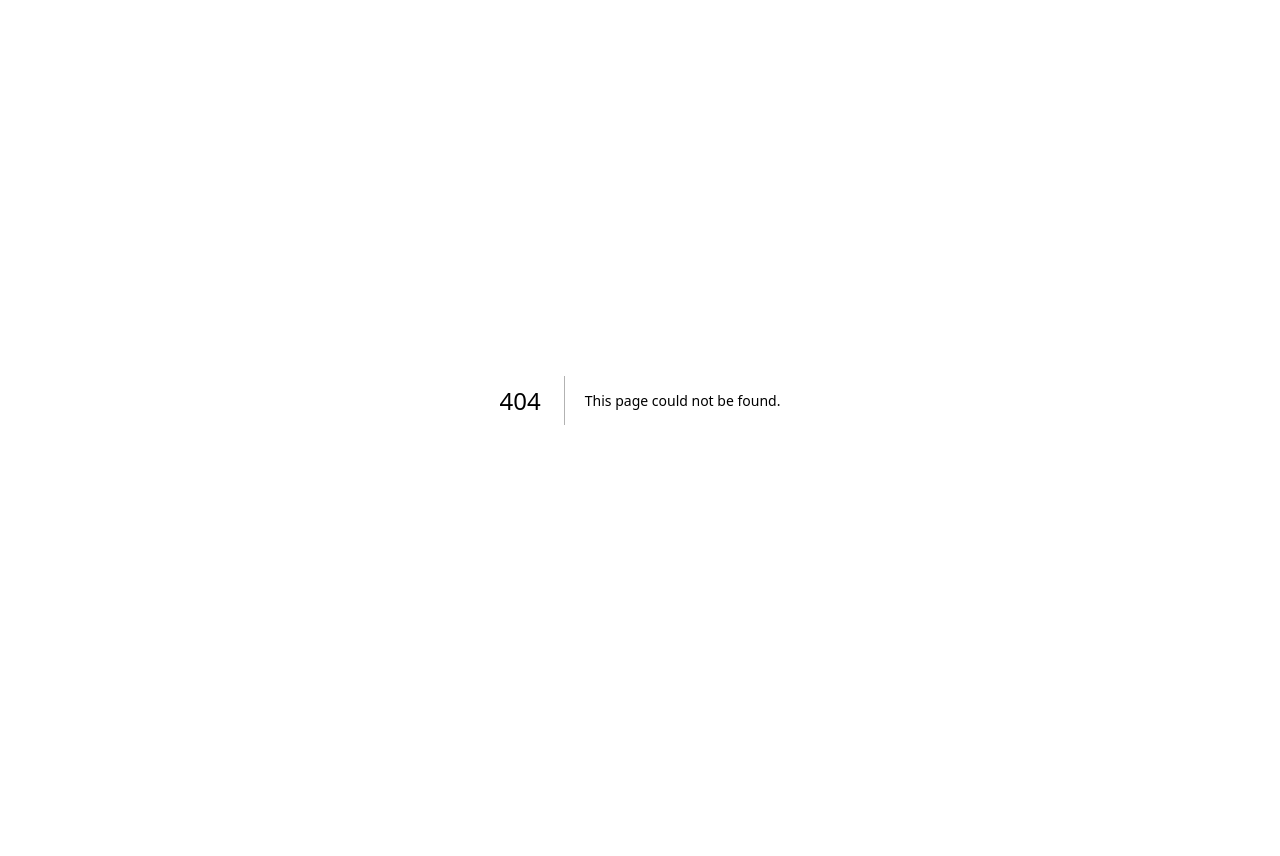
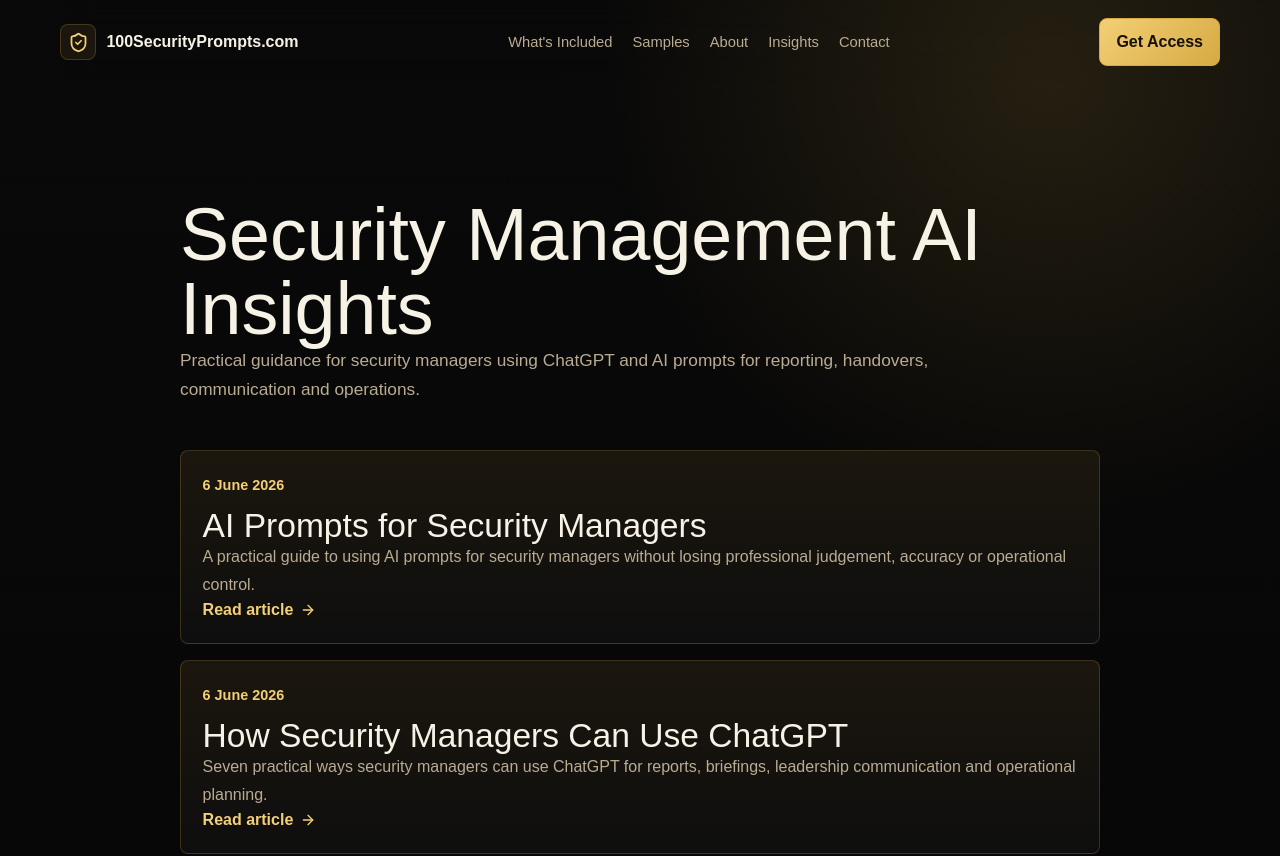
Before and after one commit to nads1983-coder/100securityprompts, a Next.js app: page /insights in a window 1280 px wide. Before the commit this address had no page. Shown: the top 856 px of the page. Before the commit the page ends 800 px from the top, so only its background shows below. Built offline with nearby package versions, Linux system fonts and the light colour scheme.

Commit message:
Add insights publishing routes

```diff
--- /dev/null
+++ b/app/insights/[slug]/page.tsx
@@ -0,0 +1,106 @@
+import Link from "next/link";
+import { notFound } from "next/navigation";
+import type { Metadata } from "next";
+import { ArrowLeft } from "lucide-react";
+import { BreadcrumbJsonLd } from "@/components/site/breadcrumb-json-ld";
+import { SiteFooter } from "@/components/site/footer";
+import { SiteHeader } from "@/components/site/header";
+import { blogPosts, product, siteUrl } from "@/lib/site/content";
+
+type InsightsPageProps = {
+  params: Promise<{
+    slug: string;
+  }>;
+};
+
+export function generateStaticParams() {
+  return blogPosts.map((post) => ({ slug: post.slug }));
+}
+
+export async function generateMetadata({
+  params,
+}: InsightsPageProps): Promise<Metadata> {
+  const { slug } = await params;
+  const post = blogPosts.find((item) => item.slug === slug);
+
+  if (!post) {
+    return {};
+  }
+
+  return {
+    title: post.title,
+    description: post.description,
+    alternates: {
+      canonical: `/insights/${post.slug}`,
+    },
+    openGraph: {
+      title: post.title,
+      description: post.description,
+      url: `${siteUrl}/insights/${post.slug}`,
+      type: "article",
+      publishedTime: post.published,
+    },
+  };
+}
+
+export default async function InsightPostPage({ params }: InsightsPageProps) {
+  const { slug } = await params;
+  const post = blogPosts.find((item) => item.slug === slug);
+
+  if (!post) {
+    notFound();
+  }
+
+  const articleSchema = {
+    "@context": "https://schema.org",
+    "@type": "Article",
+    headline: post.title,
+    description: post.description,
+    datePublished: post.published,
+    dateModified: post.published,
+    author: {
+      "@type": "Person",
+      name: "Nadine Pierre",
+    },
+    publisher: {
+      "@type": "Organization",
+      name: product.brand,
+    },
+    mainEntityOfPage: `${siteUrl}/insights/${post.slug}`,
+  };
+
+  return (
+    <>
+      <script
+        type="application/ld+json"
+        dangerouslySetInnerHTML={{ __html: JSON.stringify(articleSchema) }}
+      />
+      <BreadcrumbJsonLd
+        crumbs={[
+          { name: "Home", path: "/" },
+          { name: "Insights", path: "/insights" },
+          { name: post.title, path: `/insights/${post.slug}` },
+        ]}
+      />
+      <SiteHeader />
+      <main className="content-page">
+        <article className="article-page">
+          <Link className="back-link" href="/insights">
+            <ArrowLeft size={16} aria-hidden="true" />
+            Insights
+          </Link>
+          <h1>{post.title}</h1>
+          <p className="article-description">{post.description}</p>
+          <time dateTime={post.published}>Published 6 June 2026</time>
+          {post.sections.map(([heading, body]) => (
+            <section key={heading}>
+              <h2>{heading}</h2>
+              <p>{body}</p>
+            </section>
+          ))}
+        </article>
+      </main>
+      <SiteFooter />
+    </>
+  );
+}
--- /dev/null
+++ b/app/insights/page.tsx
@@ -0,0 +1,52 @@
+import Link from "next/link";
+import type { Metadata } from "next";
+import { ArrowRight } from "lucide-react";
+import { BreadcrumbJsonLd } from "@/components/site/breadcrumb-json-ld";
+import { SiteFooter } from "@/components/site/footer";
+import { SiteHeader } from "@/components/site/header";
+import { blogPosts } from "@/lib/site/content";
+
+export const metadata: Metadata = {
+  title: "Insights",
+  description:
+    "Practical articles about AI prompts, ChatGPT, incident reports and AI tools for security managers.",
+  alternates: {
+    canonical: "/insights",
+  },
+};
+
+export default function InsightsPage() {
+  return (
+    <>
+      <BreadcrumbJsonLd
+        crumbs={[
+          { name: "Home", path: "/" },
+          { name: "Insights", path: "/insights" },
+        ]}
+      />
+      <SiteHeader />
+      <main className="content-page">
+        <section className="page-hero">
+          <h1>Security Management AI Insights</h1>
+          <p>
+            Practical guidance for security managers using ChatGPT and AI
+            prompts for reporting, handovers, communication and operations.
+          </p>
+        </section>
+        <section className="blog-list">
+          {blogPosts.map((post) => (
+            <article className="blog-card" key={post.slug}>
+              <time dateTime={post.published}>6 June 2026</time>
+              <h2>{post.title}</h2>
+              <p>{post.description}</p>
+              <Link href={`/insights/${post.slug}`}>
+                Read article <ArrowRight size={16} aria-hidden="true" />
+              </Link>
+            </article>
+          ))}
+        </section>
+      </main>
+      <SiteFooter />
+    </>
+  );
+}
--- a/app/sitemap.ts
+++ b/app/sitemap.ts
@@ -10,6 +10,7 @@ export default function sitemap(): MetadataRoute.Sitemap {
     "/terms-and-conditions",
     "/refund-policy",
     "/blog",
+    "/insights",
   ];
 
   return [
@@ -25,5 +26,11 @@ export default function sitemap(): MetadataRoute.Sitemap {
       changeFrequency: "monthly" as const,
       priority: 0.8,
     })),
+    ...blogPosts.map((post) => ({
+      url: `${siteUrl}/insights/${post.slug}`,
+      lastModified: new Date(post.published),
+      changeFrequency: "monthly" as const,
+      priority: 0.8,
+    })),
   ];
 }
--- a/lib/site/content.ts
+++ b/lib/site/content.ts
@@ -18,7 +18,7 @@ export const navItems = [
   ["What's Included", "/#included"],
   ["Samples", "/#samples"],
   ["About", "/about"],
-  ["Blog", "/blog"],
+  ["Insights", "/insights"],
   ["Contact", "/contact"],
 ] as const;
 
```
